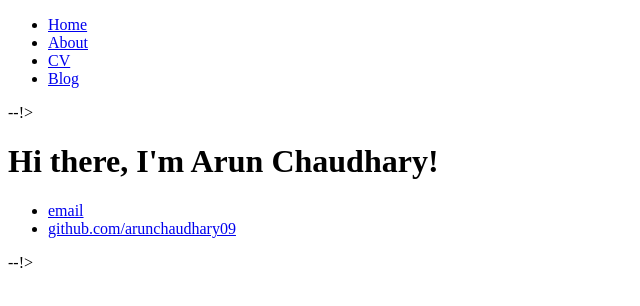
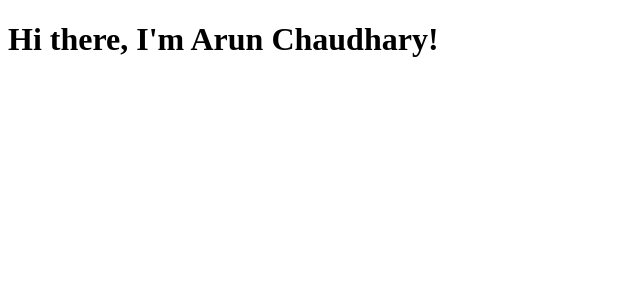
Before and after one commit to arunc009/arunchaudhary09.github.io, a plain HTML site: page index.html in a window 1280 px wide. Shown: the whole page, without its empty margins (0-640 px from the left). Drawn offline with Linux system fonts and the light colour scheme.

Commit message:
removing links

```diff
--- a/index.html
+++ b/index.html
@@ -1,28 +1,9 @@
 <!DOCTYPE html>
-<! -- <html>
+<html>
 	<head>
 		<title>Arun Chaudhary</title>
 	</head>
 	<body>
-		<nav>
-    		<ul>
-        		<li><a href="/">Home</a></li>
-	        	<li><a href="/about">About</a></li>
-        		<li><a href="/cv">CV</a></li>
-        		<li><a href="/blog">Blog</a></li>
-    		</ul>
-		</nav>
-		<div class="container">
-    		<div class="blurb">
---!>        		<h1>Hi there, I'm Arun Chaudhary!</h1>
-<!--				<p>I'm best known as the horrible cop from <em>A Touch of Evil</em> Don't trust me. <a href="/about">Read more about my life...</a></p>
-    		</div><!-- /.blurb -->
-		</div><!-- /.container -->
-		<footer>
-    		<ul>
-        		<li><a href="mailto:arunchaudhary.bit@gmail.com">email</a></li>
-        		<li><a href="https://github.com/arunchaudhary09">github.com/arunchaudhary09</a></li>
-			</ul>
-		</footer>
+    		<h1>Hi there, I'm Arun Chaudhary!</h1>
 	</body>
-</html> --!>
+</html>
```
